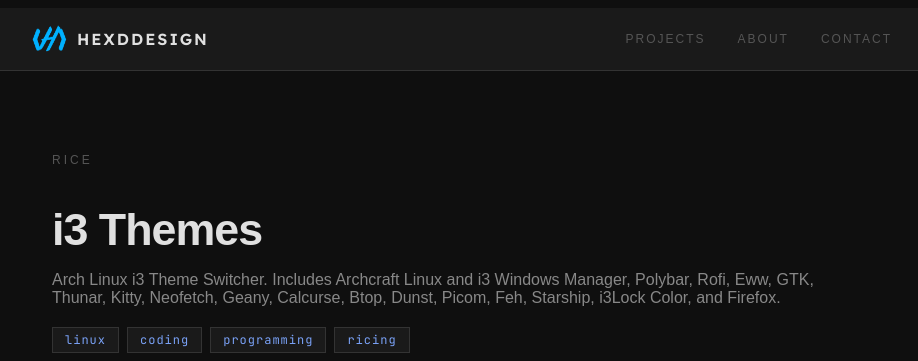
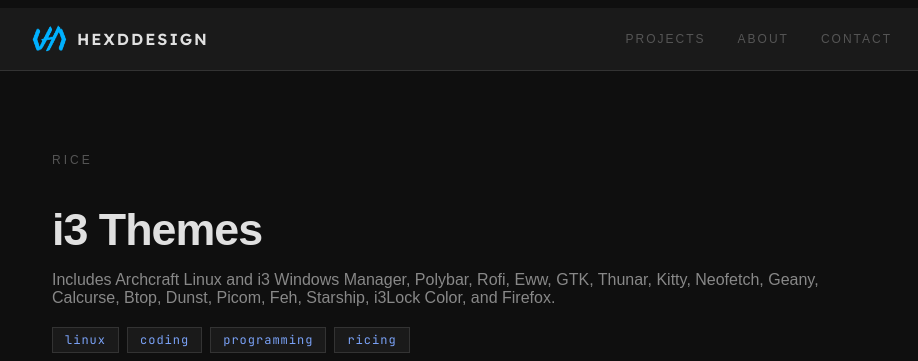
Before and after one commit to HexdDesign/hexddesign.github.io, a Jekyll site: the page built from _projects/rice-i3.md, in a window 1280 px wide and 900 px high, cut to the strip 0-361 px from the top of the window. Shown: the whole strip, without its empty margins (178-1096 px from the left). Built offline with Jekyll 4.4.1, drawn with Linux system fonts in a browser that asks for light colours; some web fonts are replaced.

Commit message:
Update project description for i3 Themes
Removed 'Arch Linux' from the project description.

```diff
--- a/_projects/rice-i3.md
+++ b/_projects/rice-i3.md
@@ -1,7 +1,7 @@
 ---
 layout: project
 title: i3 Themes
-description: Arch Linux i3 Theme Switcher. Includes Archcraft Linux and i3 Windows Manager, Polybar, Rofi, Eww, GTK, Thunar, Kitty, Neofetch, Geany, Calcurse, Btop, Dunst, Picom, Feh, Starship, i3Lock Color, and Firefox.
+description: Includes Archcraft Linux and i3 Windows Manager, Polybar, Rofi, Eww, GTK, Thunar, Kitty, Neofetch, Geany, Calcurse, Btop, Dunst, Picom, Feh, Starship, i3Lock Color, and Firefox.
 category: rice
 tags: [linux, coding, programming, ricing]
 cover: /assets/images/themescroll3.gif
```
